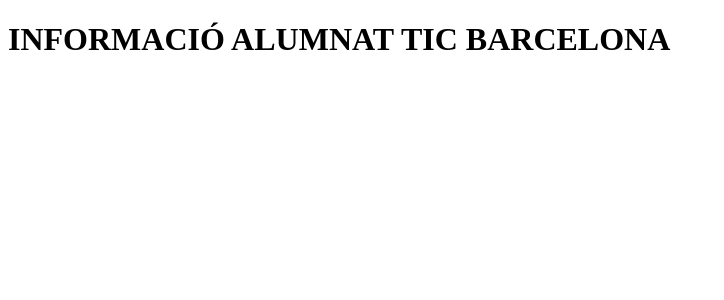
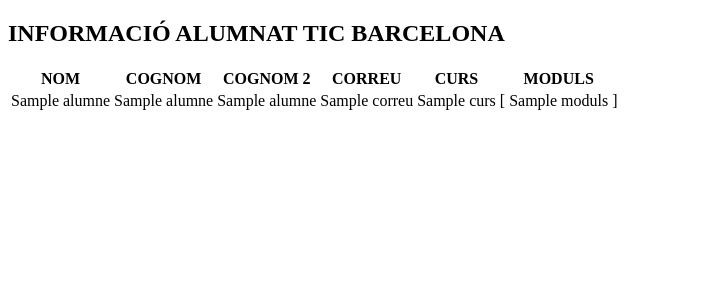
Before and after one commit to cf20orianarojas/M07_UF4, a Django app: template TIC_BCN_OR/centre/templates/students.html in a window 1280 px wide. Shown: the top 300 px of the page, without its empty margins (0-724 px from the left). Run offline with Django 5.2, Linux system fonts and the light colour scheme; the template is opened without the code that fills it: most values are stand-ins (such as "Sample title", 1, 10 or a date in 2020); some libraries are stand-ins or nearby versions.

Commit message:
Template students

```diff
--- a/TIC_BCN_OR/centre/templates/students.html
+++ b/TIC_BCN_OR/centre/templates/students.html
@@ -1,10 +1,24 @@
-<!DOCTYPE html>
-<html lang="en">
-<head>
-    <meta charset="UTF-8">
-    <title>Students</title>
-</head>
-<body>
-    <h1>INFORMACIÓ ALUMNAT TIC BARCELONA</h1>
-</body>
-</html>
+{% extends 'index.html' %}
+    {% block content %}
+    <h2>INFORMACIÓ ALUMNAT TIC BARCELONA</h2>
+    <table>
+        <tr>
+            <th>NOM</th>
+            <th>COGNOM</th>
+            <th>COGNOM 2</th>
+            <th>CORREU</th>
+            <th>CURS</th>
+            <th>MODULS</th>
+        </tr>
+        {% for alumne in students %}
+        <tr>
+            <td>{{ alumne.nom }}</td>
+            <td>{{ alumne.cognom1 }}</td>
+            <td>{{ alumne.cognom2 }}</td>
+            <td>{{ alumne.correu }}</td>
+            <td>{{ alumne.curs }}</td>
+            <td>[ {{ alumne.moduls }} ]</td>
+        </tr>
+        {% endfor %}
+    </table>
+    {% endblock %}
```
Also changed, not shown: TIC_BCN_OR/templates/head/header.html (renamed from TIC_BCN_OR/templates/header/header.html).
